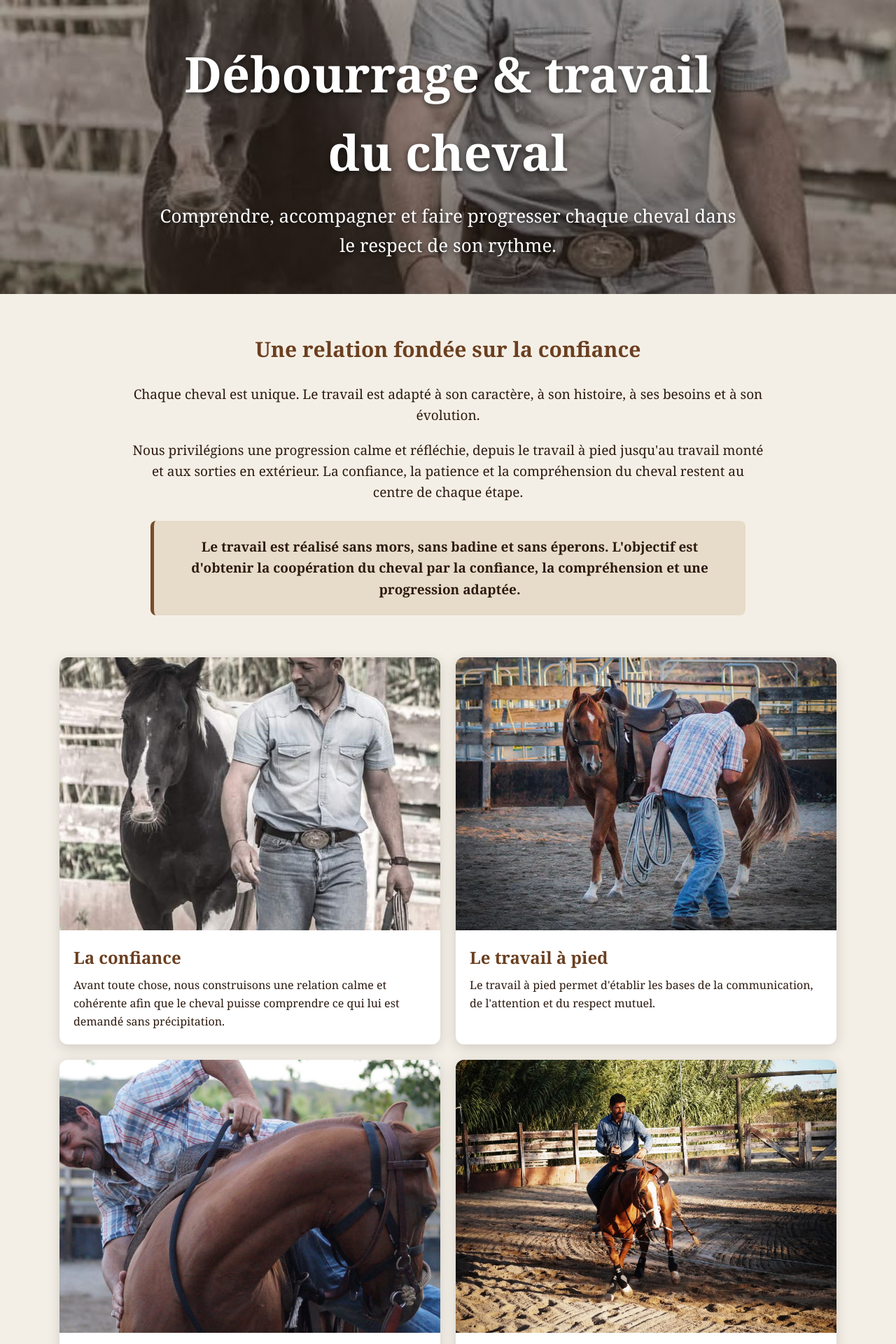
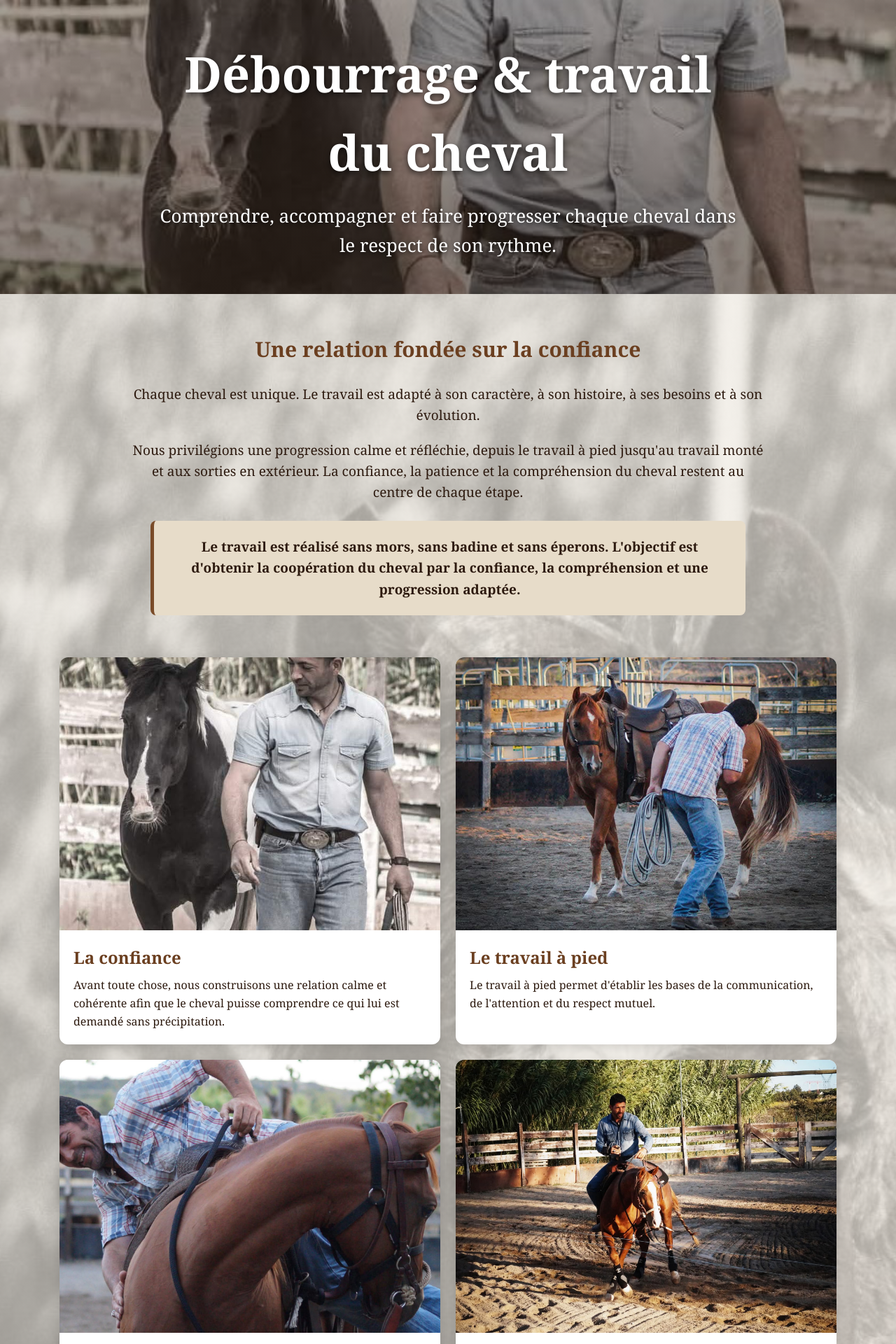
Before and after one commit to cowdream/The-horse-farm, a Flask app: page /debourrage-travail-cheval in a window 1280 px wide. Shown: the top 1920 px of the page at 70% size. Run offline with Flask 3, Linux system fonts and the light colour scheme.

Commit message:
Update debourrage-travail-cheval.html

```diff
--- a/Templates/debourrage-travail-cheval.html
+++ b/Templates/debourrage-travail-cheval.html
@@ -42,6 +42,11 @@
             padding: 55px 22px 35px;
             text-align: center;
         }
+        .fond-debourrage {
+    background:
+        linear-gradient(rgba(244, 239, 230, 0.65), rgba(244, 239, 230, 0.65)),
+        url('/static/file_00000000068c820ab9c6f55f96ad8fcb.jpg') center / cover no-repeat;
+}
         .intro h2, .respect h2 {
             color: #6b3f20;
             font-size: 30px;
@@ -129,7 +134,7 @@
             <p>Comprendre, accompagner et faire progresser chaque cheval dans le respect de son rythme.</p>
         </div>
     </section>
-
+<div class="fond-debourrage">
     <section class="intro">
         <h2>Une relation fondée sur la confiance</h2>
         <p>Chaque cheval est unique. Le travail est adapté à son caractère, à son histoire, à ses besoins et à son évolution.</p>
@@ -175,5 +180,6 @@
     <div class="back">
         <a href="/">← Retour à The Horse Farm</a>
     </div>
+    </div>
 </body>
 </html>
```
